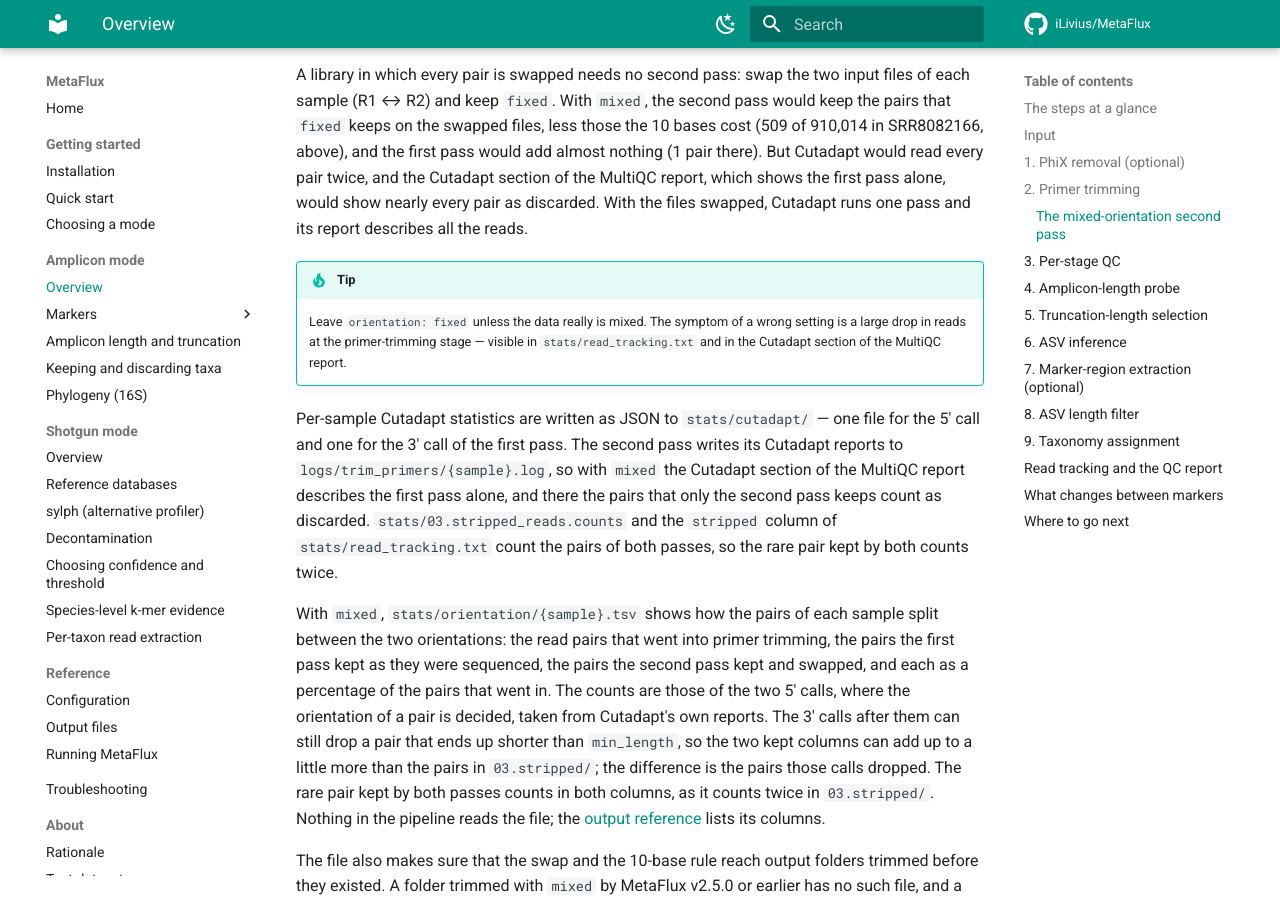
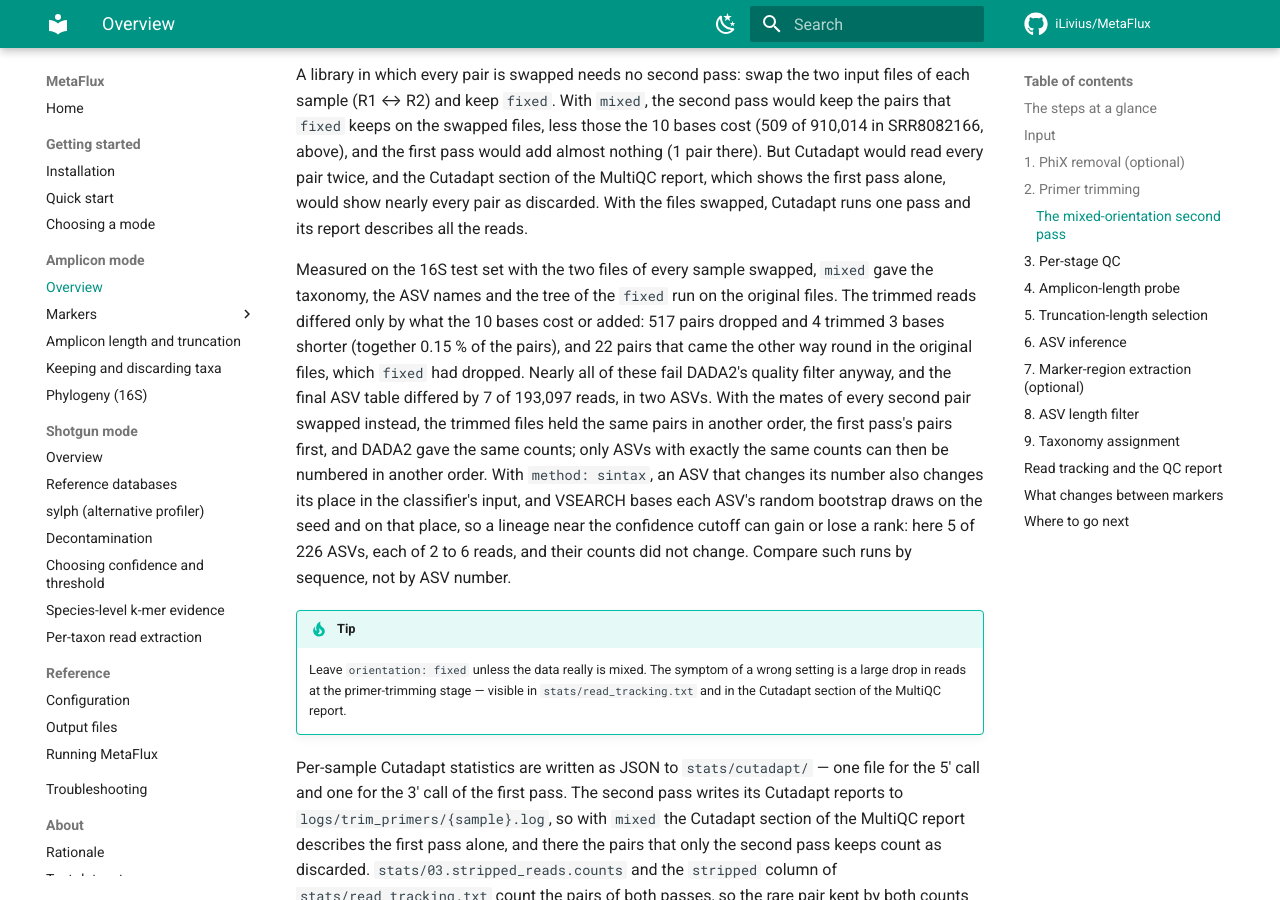
Before and after one commit to iLivius/MetaFlux, an MkDocs documentation site: the page built from docs/amplicon/overview.md, in a window 1280 px wide and 900 px high, scrolled down 6238 px. Built offline with MkDocs 1.6.1 and Material for MkDocs 9.7.7, drawn with Linux system fonts in a browser that asks for light colours; comment, search, counter and statistics services are not loaded.

Commit message:
Docs and CHANGELOG: the mixed-orientation, single-sample and acceptance results
Three validation results written up for users, each from its finished runs:

- Mixed orientation (amplicon overview page, and one clause in the CHANGELOG): the 16S
  test set with the two files of every sample swapped, run with mixed, gave the taxonomy,
  ASV names and tree of the fixed run on the original files; the trimmed reads differed
  only by the 10-base rule (517 pairs dropped, 4 trimmed 3 bases shorter, 22 reversed pairs
  gained), and the final table by 7 of 193,097 reads. With every second pair swapped the
  same reads come in another order, which renumbers ASVs with tied counts and, under
  SINTAX, moves a few confidences at the cutoff (5 of 226 ASVs, 2 to 6 reads each).
- Single sample (CHANGELOG): five one-sample runs across markers and modes finished; the
  shotgun sample is identical to its column in the four-sample run; the amplicon tables
  differ from a multi-sample run only through what a run decides from all of its samples.
- Acceptance (CHANGELOG, replacing the V4 placeholder): the seven v2.5.0 test-dataset runs
  made again with v2.6.0 give the same tables, FASTA files, trees and read counts byte for
  byte, rdp included; the four kinds of file that differ are named, with why none of them
  changes a result.

```diff
--- a/docs/amplicon/overview.md
+++ b/docs/amplicon/overview.md
@@ -218,6 +218,21 @@ pairs that `fixed` keeps on the swapped files, less those the 10 bases cost (509
 there). But Cutadapt would read every pair twice, and the Cutadapt section of the MultiQC
 report, which shows the first pass alone, would show nearly every pair as discarded. With
 the files swapped, Cutadapt runs one pass and its report describes all the reads.
+
+Measured on the 16S test set with the two files of every sample swapped, `mixed` gave
+the taxonomy, the ASV names and the tree of the `fixed` run on the original files. The
+trimmed reads differed only by what the 10 bases cost or added: 517 pairs dropped and 4
+trimmed 3 bases shorter (together 0.15 % of the pairs), and 22 pairs that came the other
+way round in the original files, which `fixed` had dropped. Nearly all of these fail
+DADA2's quality filter anyway, and the final ASV table differed by 7 of 193,097 reads, in
+two ASVs. With the mates of every second pair swapped instead, the trimmed files held the
+same pairs in another order, the first pass's pairs first, and DADA2 gave the same
+counts; only ASVs with exactly the same counts can then be numbered in another order.
+With `method: sintax`, an ASV that changes its number also changes its place in the
+classifier's input, and VSEARCH bases each ASV's random bootstrap draws on the seed and
+on that place, so a lineage near the confidence cutoff can gain or lose a rank: here 5 of
+226 ASVs, each of 2 to 6 reads, and their counts did not change. Compare such runs by
+sequence, not by ASV number.
 
 !!! tip
 
```
Also changed, not shown: CHANGELOG.md (+30 -8 lines).
